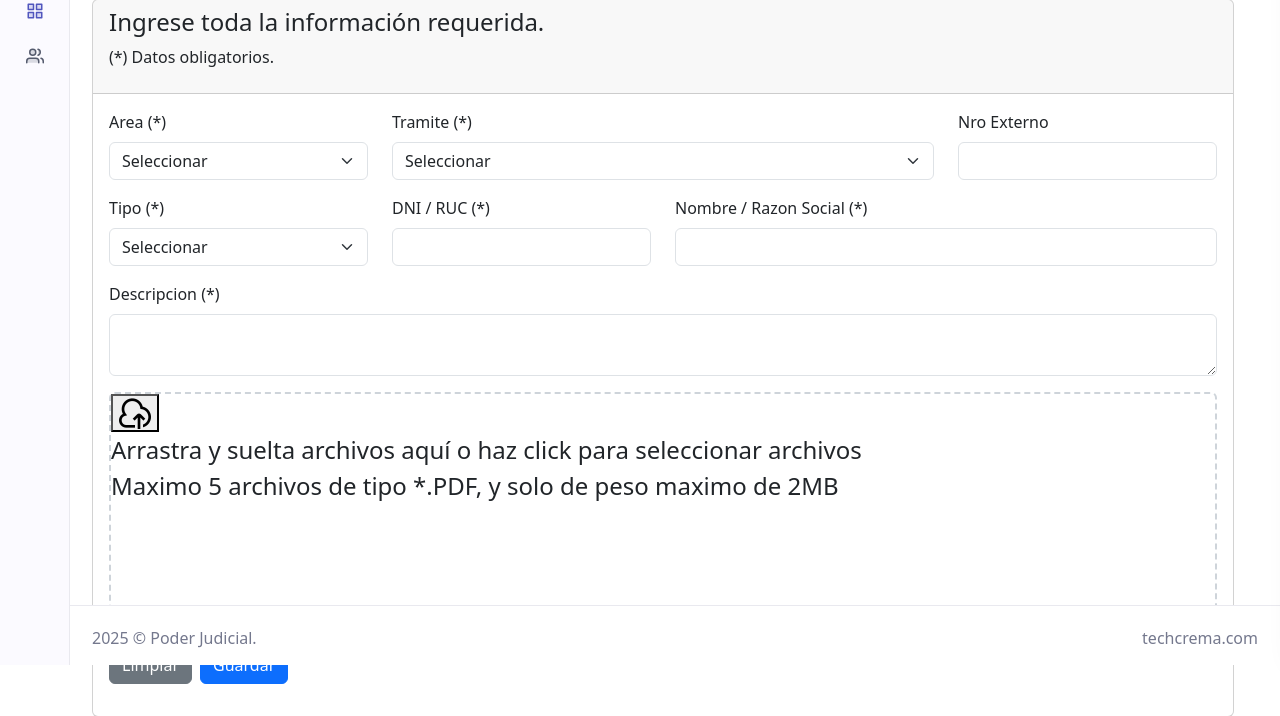
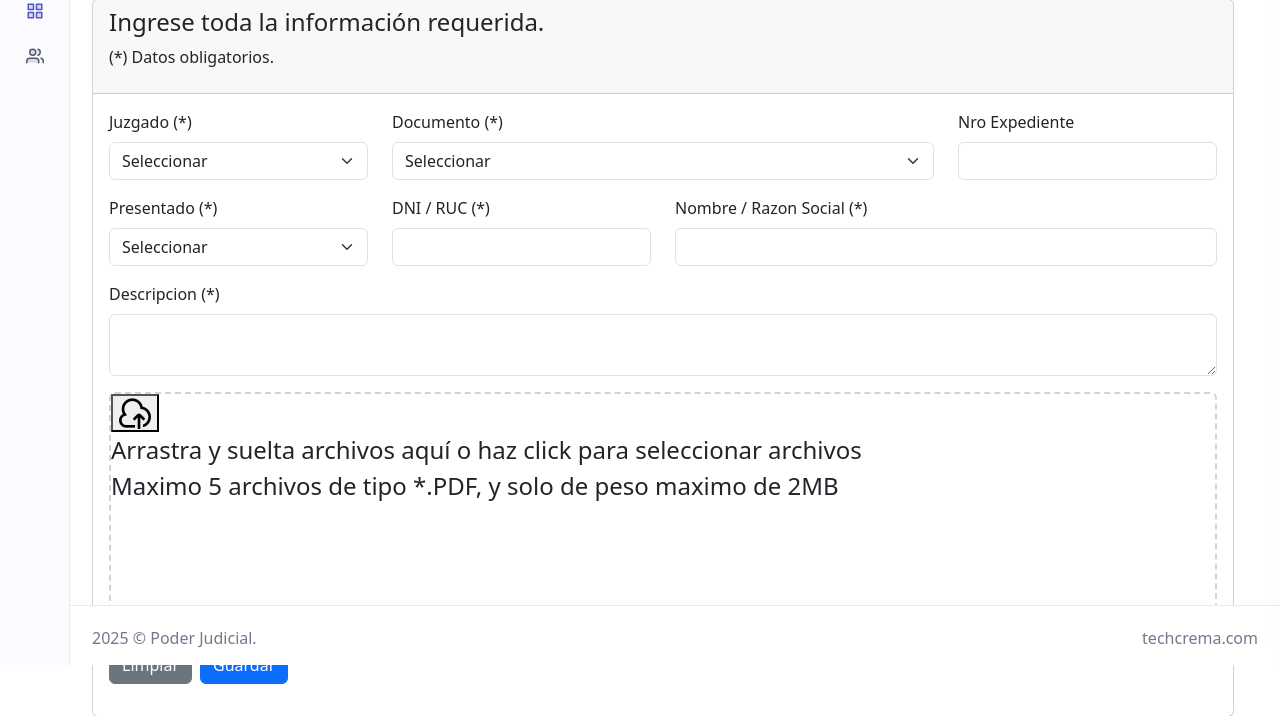
Before and after one commit to mojedal25/PERSONAL_MesaDePartes, a PHP site: page /PERSONAL_MesadePartes/view/NuevoTramite/ in a window 1280 px wide. Shown: the part 135-851 px from the top of the page. Run offline with PHP 8.4, Linux system fonts and the light colour scheme; a user stored in the database is signed in; data comes from the database, SQL or seed files in the repository; some libraries are stand-ins or nearby versions.

Commit message:
Cambios en los nombres de tramite

```diff
--- a/view/NuevoTramite/index.php
+++ b/view/NuevoTramite/index.php
@@ -56,7 +56,7 @@
 
                                                     <div class="col-lg-3">
                                                         <div class="mb-3">
-                                                            <label for="form-label" class="form-label">Area (*)</label>
+                                                            <label for="form-label" class="form-label">Juzgado (*)</label>
                                                             <select class="form-select" name="area_id" id="area_id" placeholder="Seleccionar" required>
                                                                 <option value="">Seleccionar</option>
 
@@ -66,7 +66,7 @@
 
                                                     <div class="col-lg-6">
                                                         <div class="mb-3">
-                                                            <label for="example-text-input" class="form-label">Tramite (*)</label>
+                                                            <label for="example-text-input" class="form-label">Documento (*)</label>
                                                             <select class="form-select" name="tra_id" id="tra_id" placeholder="Seleccionar" required>
                                                                 <option value="">Seleccionar</option>
 
@@ -76,14 +76,14 @@
 
                                                     <div class="col-lg-3">
                                                         <div class="mb-3">
-                                                            <label for="form-label" class="form-label">Nro Externo</label>
+                                                            <label for="form-label" class="form-label">Nro Expediente</label>
                                                             <input class="form-control" type="text" value="" name="doc_externo" id="doc_externo">
                                                         </div>
                                                     </div>
 
                                                     <div class="col-lg-3">
                                                         <div class="mb-3">
-                                                            <label for="form-label" class="form-label">Tipo (*)</label>
+                                                            <label for="form-label" class="form-label">Presentado (*)</label>
                                                             <select class="form-select" name="tip_id" id="tip_id" placeholder="Seleccionar" required>
                                                                 <option value="">Seleccionar</option>
 
```
